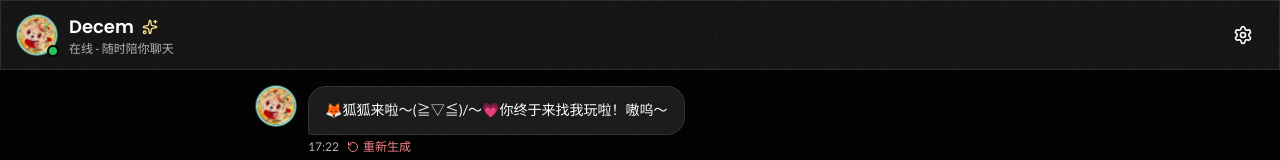
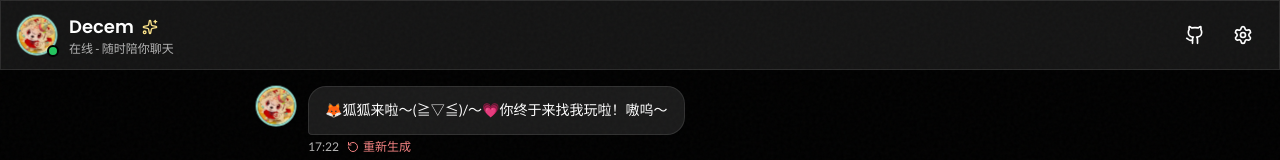
Before and after one commit to defaultuser233/DecemChat, a React (Vite) app: page / in a window 1280 px wide. Shown: the top 160 px of the page. Built offline with nearby package versions, Linux system fonts and the light colour scheme.

Commit message:
添加GitHub链接

```diff
--- a/src/components/ChatInterface.tsx
+++ b/src/components/ChatInterface.tsx
@@ -1,5 +1,5 @@
 import { useRef, useEffect, useState } from 'react';
-import { Settings, Sparkles } from 'lucide-react';
+import { Github, Settings, Sparkles } from 'lucide-react';
 import type { Message } from '@/types';
 import { MessageBubble } from './MessageBubble';
 import { ChatInput } from './ChatInput';
@@ -124,13 +124,26 @@ export function ChatInterface({
           </div>
         </div>
 
+        <div className="flex items-center gap-2">
+          <a
+            href="https://github.com/defaultuser233/DecemChat"
+            target="_blank"
+            rel="noopener noreferrer"
+            className="p-2.5 rounded-xl hover:bg-muted transition-all duration-300"
+            aria-label="GitHub 仓库"
+          >
+            <Github className="w-5 h-5" />
+          </a>
+
           {/* Settings Button */}
           <button
             onClick={() => setIsSettingsOpen(true)}
             className="p-2.5 rounded-xl hover:bg-muted transition-all duration-300 hover:rotate-90"
+            aria-label="打开设置"
           >
             <Settings className="w-5 h-5" />
           </button>
+        </div>
       </header>
 
       {/* Chat Messages - Scrollable middle area */}
```
Lines whose indentation alone changed are shown as unchanged.
